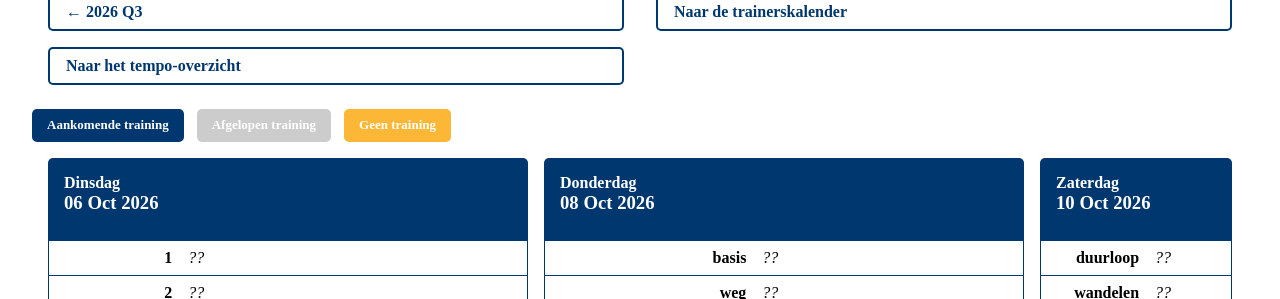
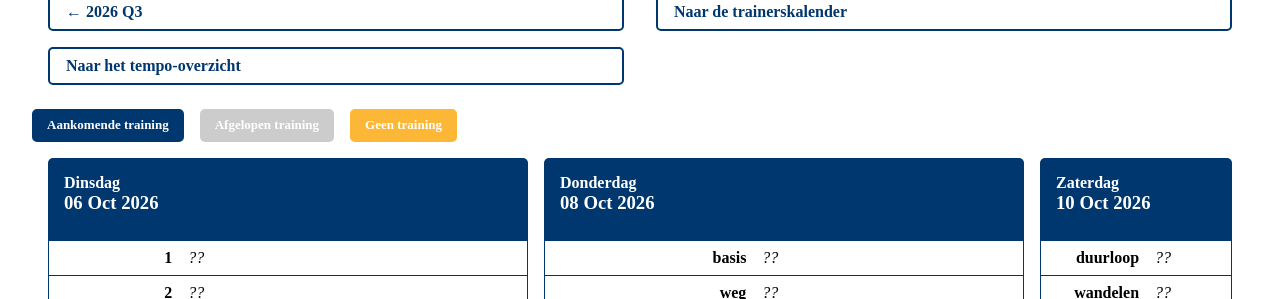
Before and after one commit to sarajuhosova/av40-schedule, a Jekyll site: the page built from _posts/2026-09-30-q4.md, in a window 1280 px wide. Shown: the part 127-426 px from the top of the page. Built offline with Jekyll 4.4.1, drawn with Linux system fonts in a browser that asks for light colours.

Commit message:
Wrap the buttons

```diff
--- a/_sass/main.scss
+++ b/_sass/main.scss
@@ -115,6 +115,8 @@
 
 .legend {
     display: flex;
+    flex-wrap: wrap;
+    gap: 1em;
     margin: 1em 0 0 0;
 }
 
@@ -122,7 +124,7 @@
 .legend a {
     font-size: small;
 
-    margin: 0 1em 0 0;
+    margin: 0;
     padding: .5em 1em;
     text-decoration: none;
     font-weight: bold;
```
